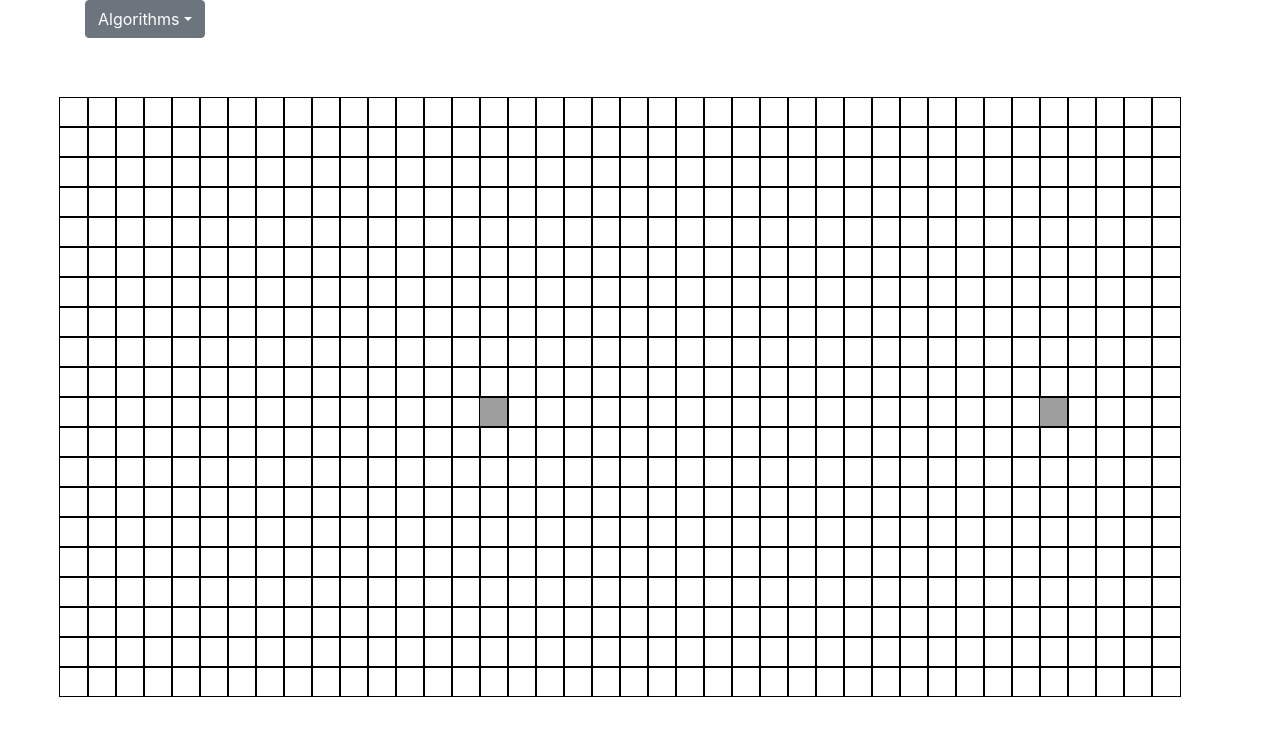
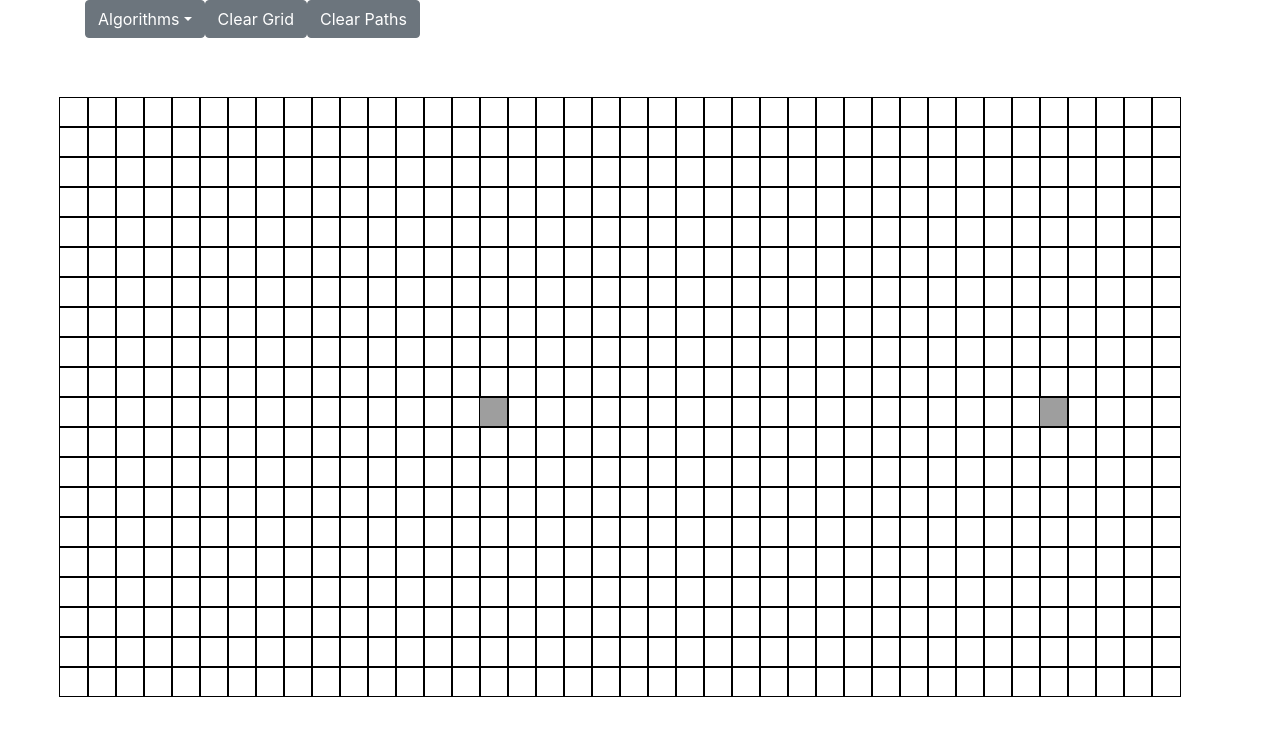
Before and after one commit to Sethuram52001/Path-Finding-Visualizer, a React (Create React App) app: page / in a window 1280 px wide. Shown: the top 736 px of the page. Built offline with nearby package versions, Linux system fonts and the light colour scheme; grey boxes are pictures that could not be loaded.

Commit message:
added clearGrid and clearPath, but bugs out

```diff
--- a/src/components/PathVisualizer/PathVisualizer.js
+++ b/src/components/PathVisualizer/PathVisualizer.js
@@ -89,6 +89,31 @@ class PathVisualizer extends Component {
         animateAStar(visitedNodesInOrder, nodesInShortestPathOrder);
     }
 
+/*----------------------------------------------------------clear helper functions---------------------------------------------------------*/
+    clearGrid = () => {
+        for (let row = 0; row < this.state.grid.length; row++) {
+            for (let col = 0; col < this.state.grid.length; col++) {
+                if (!((row === START_NODE_ROW && col === START_NODE_COL) || (row === FINISH_NODE_ROW && col === FINISH_NODE_COL))) {
+                    document.getElementById(`node-${row}-${col}`).className = "node";
+                }
+            }
+        }
+        const newGrid = getInitialGrid();
+        this.setState({ grid: newGrid });
+    }
+
+    clearPath = () => {
+        for (let row = 0; row < this.state.grid.length; row++) {
+            for (let col = 0; col < this.state.grid[0].length; col++) {
+                if (document.getElementById(`node-${row}-${col}`).className === "node node-shortest-path") {
+                    document.getElementById(`node-${row}-${col}`).className = "node";
+                }
+            }
+        }
+        const newGrid = getGridWithoutPath(this.state.grid);
+        this.setState({ grid: newGrid });
+    }
+
     render() {
         const { grid, mouseIsPressed } = this.state;
         return (
@@ -117,6 +142,8 @@ class PathVisualizer extends Component {
                         </DropdownItem>
                     </DropdownMenu>
                     </ButtonDropdown>
+                    <Button onClick={this.clearGrid}>Clear Grid</Button>
+                    <Button onClick={this.clearPath}>Clear Paths</Button>
                 </Container>
                 <div className="grid">
                     {grid.map((row, rowIdx) => {
@@ -192,3 +219,19 @@ const gridWithWallToggled = (grid, row, col) => {
     newGrid[row][col] = newNode;
     return newGrid;
 }
+
+const getGridWithoutPath = (grid) => {
+    let newGrid = grid.slice();
+    for (let row of grid) {
+        for (let col of row) {
+            let node = newGrid[row][col];
+            let newNode = {
+                ...node,
+                distance: Infinity,
+                isVisited: false,
+                distanceToFinishNode: Math.abs(FINISH_NODE_ROW - row) + Math.abs(FINISH_NODE_COL - col),
+            }
+            newGrid[node.row][node.col] = newNode;
+        }
+    }
+}
--- a/src/maze-algorithms/recursiveDivision.js
+++ b/src/maze-algorithms/recursiveDivision.js
@@ -1,3 +1 @@
-export function recursiveDivision(grid, startNode, finishNode) {
-
-}
+// todo
```
Also changed, not shown: 1 other file (tests, documents, lock files or other folders).
